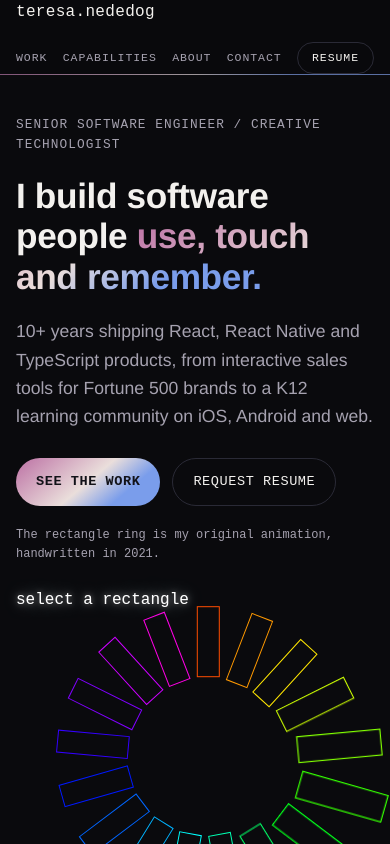
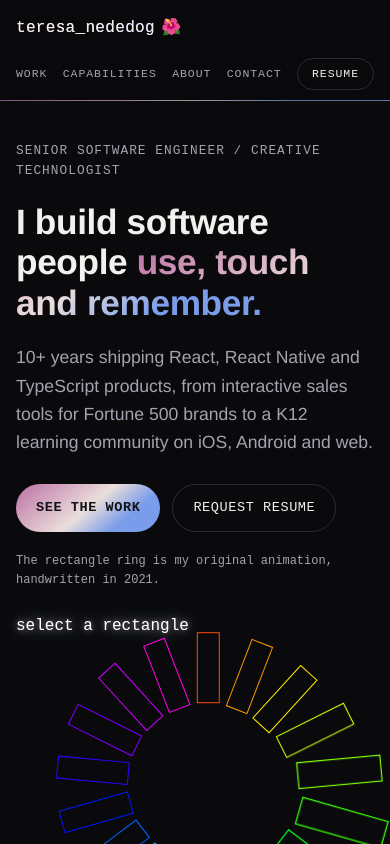
Before and after one commit to t34Virus/foliage, a Next.js app: page / in a window 390 px wide. Shown: the top 844 px of the page. Built offline with nearby package versions, Linux system fonts and the light colour scheme.

Commit message:
Rework the header wordmark
The wordmark is now teresa_nededog with a hibiscus, and its letters fade to the
site gradient on hover or keyboard focus. The header has more room above the
name, and on phones the top padding now applies instead of being overridden by
the global .wrap padding.

```diff
--- a/src/components/Header.module.css
+++ b/src/components/Header.module.css
@@ -5,15 +5,25 @@
   border-bottom: 1px solid var(--line);
 }
 .header::after { content: ""; position: absolute; left: 0; right: 0; bottom: -1px; height: 1px; background: var(--gradient); opacity: 0.6; }
-.bar { display: flex; align-items: center; justify-content: space-between; gap: 16px; min-height: 64px; flex-wrap: wrap; }
-.wordmark { font-family: var(--mono); font-size: 1rem; text-decoration: none; letter-spacing: 0.02em; }
+.bar { display: flex; align-items: center; justify-content: space-between; gap: 16px; min-height: 72px; flex-wrap: wrap; }
+.wordmark { display: inline-flex; align-items: baseline; gap: 0.4em; font-family: var(--mono); font-size: 1rem; text-decoration: none; letter-spacing: 0.02em; }
+/* The gradient sits behind the letters the whole time; hovering fades the letter color out to reveal it. */
+.name {
+  background: var(--gradient); -webkit-background-clip: text; background-clip: text;
+  color: var(--text); transition: color 0.25s ease;
+}
+.wordmark:hover .name, .wordmark:focus-visible .name { color: transparent; }
+.flower { line-height: 1; }
 .nav { display: flex; align-items: center; gap: clamp(14px, 2.4vw, 28px); font-family: var(--mono); font-size: 0.8rem; text-transform: uppercase; letter-spacing: 0.08em; }
 .nav a { text-decoration: none; color: var(--muted); }
 .nav a:hover { color: var(--text); }
 .resume { color: var(--text) !important; padding: 6px 14px; border-radius: 999px; border: 1px solid var(--line); }
 .resume:hover { border-color: var(--blush); }
 
+@media (prefers-reduced-motion: reduce) { .name { transition: none; } }
+
 @media (max-width: 640px) {
-  .bar { padding-top: 10px; padding-bottom: 10px; }
+  /* Two classes so this beats the global .wrap padding, which otherwise pins the name to the top edge. */
+  .header .bar { padding-top: 16px; padding-bottom: 10px; }
   .nav { width: 100%; justify-content: space-between; gap: 10px; font-size: 0.72rem; }
 }
--- a/src/components/Header.tsx
+++ b/src/components/Header.tsx
@@ -14,7 +14,8 @@ export default function Header() {
     <header className={styles.header}>
       <div className={`wrap ${styles.bar}`}>
         <Link href="/" className={styles.wordmark}>
-          {profile.wordmark}
+          <span className={styles.name}>{profile.wordmark}</span>
+          <span className={styles.flower} aria-hidden="true">🌺</span>
         </Link>
         <nav aria-label="Main" className={styles.nav}>
           {nav.map((item) => (
--- a/src/content/profile.ts
+++ b/src/content/profile.ts
@@ -3,7 +3,7 @@
 
 export const profile = {
   name: "Teresa Nededog",
-  wordmark: "teresa.nededog",
+  wordmark: "teresa_nededog",
   roles: ["Senior Software Engineer", "Creative Technologist"],
   location: "Los Angeles, CA (remote or hybrid)",
   email: "hello@alohateresa.com",
```
